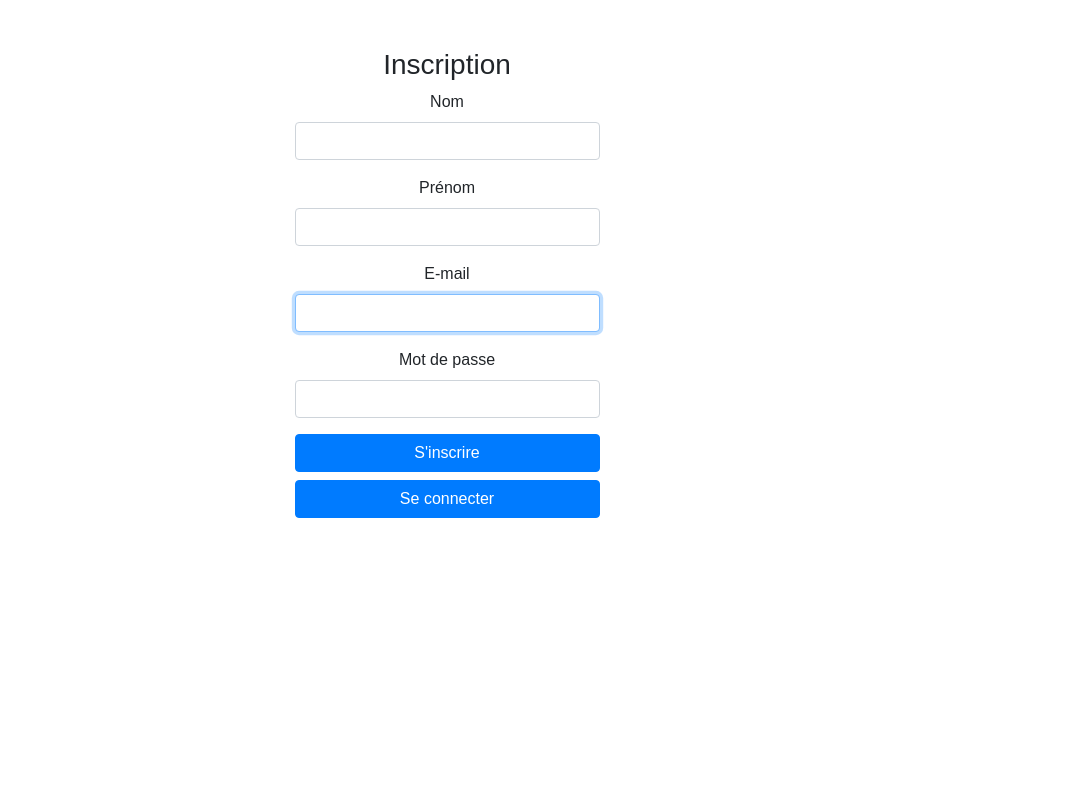
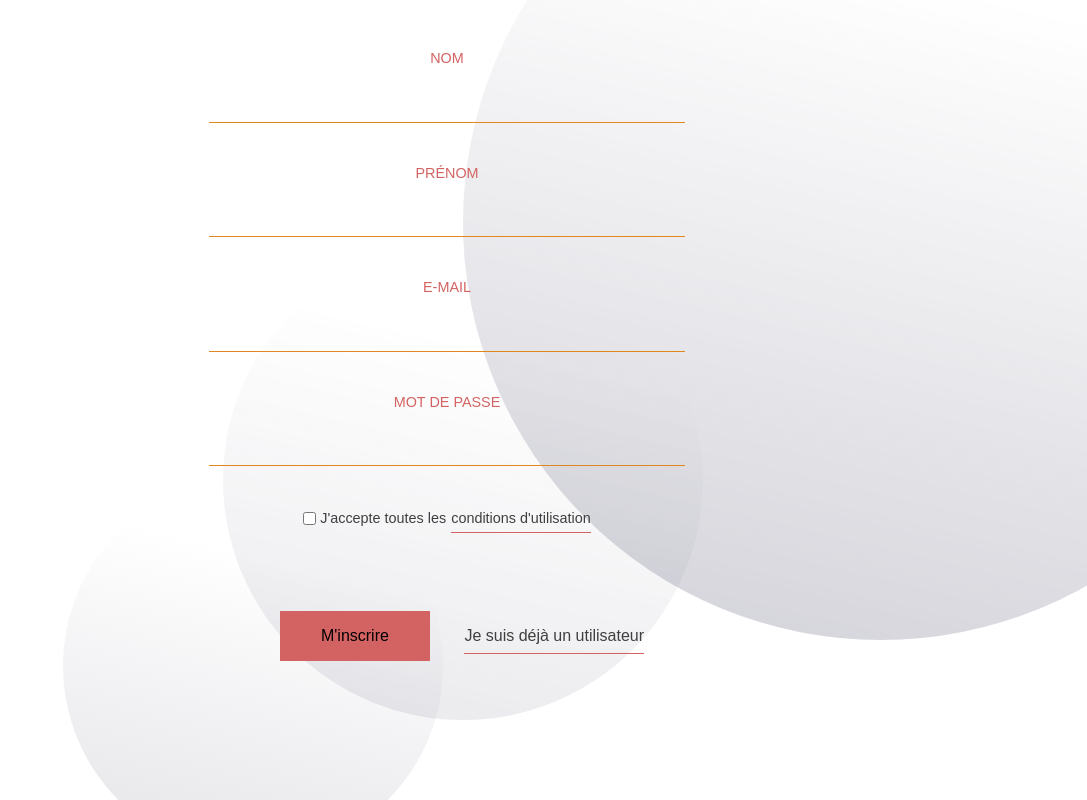
Before and after one commit to tlorreyte001/Bankeirble, a React (Create React App) app in the folder client/: page /signup in a window 1280 px wide. Shown: the whole page, without its empty margins (193-1280 px from the left). Built offline with nearby package versions, Linux system fonts and the light colour scheme.

Commit message:
fix front

```diff
--- a/client/src/App.js
+++ b/client/src/App.js
@@ -6,9 +6,8 @@ import { PrivateRoute } from "./components/PrivateRoute.js";
 import { Acceuil } from "./pages/Acceuil.js";
 import "./App.css";
 import './pages/styleAcceuil.css';
-import Welcome from './pages/Welcome';
-import Formulaire from './pages/Formulaire';
-// import 'bootstrap/dist/css/bootstrap.min.css';
+import {Welcome} from './pages/Welcome';
+import {Formulaire} from './pages/Formulaire';
 
 
 class App extends Component {
--- a/client/src/pages/Formulaire.js
+++ b/client/src/pages/Formulaire.js
@@ -1,11 +1,12 @@
-import React , {Component} from 'react';
+import React from 'react';
 import {Link} from 'react-router-dom';
-import { render } from '@testing-library/react';
-class Formulaire extends Component{
 
 
-  constructor(){
-    super();
+export class Formulaire extends React.Component{
+
+
+  constructor(props){
+    super(props);
 
     this.state = {
       email: '',
@@ -38,24 +39,6 @@ class Formulaire extends Component{
     return(
 
       <div className="Formulaire">
-          <header>
-          <div className="logo-container">
-            <img className="imglogo" src="./img/logo.png" alt="logo" />
-            <h4 className="logo">Bankeirble</h4>
-
-          </div>
-          <nav>
-              <ul className="nav-links">
-                <li ><a className="nav-link" href="#">Transacions</a></li>
-                <li ><a className="nav-link" href="#">Liste des prêts</a></li>
-                <li ><a className="nav-link" href="formulaire">Formulaire</a></li>
-
-              </ul>
-          </nav>
-          <div className="account-icon">
-              <img className="imgaccount" src="./img/user-1.png" alt="account-icon" />
-          </div>
-      </header>
 
       <main>
         <form onSubmit={this.handleSubmit} className="FormFields">
@@ -74,7 +57,7 @@ class Formulaire extends Component{
 
           <div className="FormField">
             <label className="FormField__CheckboxLabel">
-                <input className="FormField__Checkbox" type="checkbox" name="hasAgreed" value={this.state.hasAgreed} onChange={this.handleChange} /> J'accepte toutes les <a href="" className="FormField__TermsLink">conditions d'utilisation</a>
+                <input className="FormField__Checkbox" type="checkbox" name="hasAgreed" value={this.state.hasAgreed} onChange={this.handleChange} /> J'accepte toutes les <a href="/" className="FormField__TermsLink">conditions d'utilisation</a>
             </label>
           </div>
           <div className="FormField">
@@ -91,5 +74,3 @@ class Formulaire extends Component{
     );
   }
 }
-
-export default Formulaire;
--- a/client/src/pages/Login.js
+++ b/client/src/pages/Login.js
@@ -1,6 +1,6 @@
 import React from "react";
-import { Button, FormGroup, FormControl, FormLabel } from "react-bootstrap";
 import API from "../utils/API";
+import {Link} from "react-router-dom";
 
 export class Login extends React.Component {
 
@@ -41,37 +41,23 @@ export class Login extends React.Component {
     };
 
     render() {
-        const { mail_perso, password } = this.state;
         return (
-            <div className={"container-fluid text-center Login"}>
-                <div className={"col"}>
-                    <div className={"mx-auto pt-5"} style={{maxWidth: "25%"}}>
-                        <h3>Connexion</h3>
-                        <FormGroup controlId="mail_perso">
-                            <FormLabel>E-mail</FormLabel>
-                            <FormControl
-                                autoFocus
-                                type="email"
-                                value={mail_perso}
-                                onChange={this.handleChange}
-                            />
-                        </FormGroup>
-                        <FormGroup controlId="password">
-                            <FormLabel>Mot de passe</FormLabel>
-                            <FormControl
-                                value={password}
-                                onChange={this.handleChange}
-                                type="password"
-                            />
-                        </FormGroup>
-                        <Button onClick={this.send} block type="submit">
-                            Se connecter
-                        </Button>
-                        <Button onClick={this.change} block type="submit">
-                            Créer un compte
-                        </Button>
-                    </div>
+            <div className="text-center mx-auto pt-5" style={{maxWidth: "35em",}}>
+                <div className="FormField">
+                    <label className="FormField__Label" htmlFor="email">E-Mail</label>
+                    <input type="email" id="mail_perso" className="FormField__Input" name="email" value={this.state.mail_perso} onChange={this.handleChange} />
                 </div>
+                <div className="FormField">
+                    <label className="FormField__Label" htmlFor="password">Mot de passe</label>
+                    <input type="password" id="password" className="FormField__Input" name="password" value={this.state.password} onChange={this.handleChange} />
+                </div>
+                <div className="FormField">
+                    <button onClick={this.send} className="FormField__Button mr-20">Se connecter</button> <Link to="/signup" className="FormField__Link">Je n'ai pas de compte</Link>
+                </div>
+
+                <img className="big-circle" src="./img/big-eclipse.svg" alt=""/>
+                <img className="med-circle" src="./img/mid-eclipse.svg" alt=""/>
+                <img className="sm-circle" src="./img/small-eclipse.svg" alt=""/>
             </div>
         );
     }
--- a/client/src/pages/Signup.js
+++ b/client/src/pages/Signup.js
@@ -1,6 +1,6 @@
 import React from "react";
-import { Button, FormGroup, FormControl, FormLabel } from "react-bootstrap";
 import API from "../utils/API";
+import {Link} from "react-router-dom";
 
 export class Signup extends React.Component {
   constructor(props) {
@@ -10,11 +10,15 @@ export class Signup extends React.Component {
       prenom:"",
       password:"",
       mail_perso:"",
+        hasAgreed: false
     };
   }
 
   send = async () => {
-    const { password, mail_perso, nom, prenom } = this.state;
+    const { password, mail_perso, nom, prenom, hasAgreed } = this.state;
+    if(!hasAgreed){
+        return;
+    }
     if (!mail_perso || mail_perso.length === 0) {
       return;
     }
@@ -42,55 +46,37 @@ export class Signup extends React.Component {
   };
 
   render() {
-    const { mail_perso, password, nom, prenom } = this.state;
     return (
-        <div className={"container-fluid text-center Login"}>
-          <div className={"col"}>
-            <div className={"mx-auto pt-5"} style={{maxWidth: "25%"}}>
-              <h3>Inscription</h3>
-              <FormGroup controlId="nom">
-                <FormLabel>Nom</FormLabel>
-                <FormControl
-                    autoFocus
-                    type="input"
-                    value={nom}
-                    onChange={this.handleChange}
-                />
-              </FormGroup>
-              <FormGroup controlId="prenom">
-                <FormLabel>Prénom</FormLabel>
-                <FormControl
-                    autoFocus
-                    type="input"
-                    value={prenom}
-                    onChange={this.handleChange}
-                />
-              </FormGroup>
-              <FormGroup controlId="mail_perso">
-                <FormLabel>E-mail</FormLabel>
-                <FormControl
-                    autoFocus
-                    type="email"
-                    value={mail_perso}
-                    onChange={this.handleChange}
-                />
-              </FormGroup>
-              <FormGroup controlId="password">
-                <FormLabel>Mot de passe</FormLabel>
-                <FormControl
-                    value={password}
-                    onChange={this.handleChange}
-                    type="password"
-                />
-              </FormGroup>
-              <Button onClick={this.send} block type="submit">
-                S'inscrire
-              </Button>
-              <Button onClick={this.change} block type="submit">
-                Se connecter
-              </Button>
+        <div className="text-center mx-auto pt-5" style={{maxWidth: "35em",}}>
+          <div className="FormField">
+            <label className="FormField__Label" htmlFor="name">Nom</label>
+            <input type="text" id="nom" className="FormField__Input" name="name" value={this.state.nom} onChange={this.handleChange} />
+          </div>
+          <div className="FormField">
+            <label className="FormField__Label" htmlFor="name">Prénom</label>
+            <input type="text" id="prenom" className="FormField__Input" name="name" value={this.state.prenom} onChange={this.handleChange} />
+          </div>
+            <div className="FormField">
+                <label className="FormField__Label" htmlFor="email">E-Mail</label>
+                <input type="email" id="mail_perso" className="FormField__Input" name="email" value={this.state.mail_perso} onChange={this.handleChange} />
             </div>
+          <div className="FormField">
+            <label className="FormField__Label" htmlFor="password">Mot de passe</label>
+            <input type="password" id="password" className="FormField__Input" name="password" value={this.state.password} onChange={this.handleChange} />
           </div>
+
+          <div className="FormField">
+            <label className="FormField__CheckboxLabel">
+              <input className="FormField__Checkbox" type="checkbox" id="hasAgreed" value={this.state.hasAgreed} onChange={this.handleChange} /> J'accepte toutes les<a href="/" className="FormField__TermsLink">conditions d'utilisation</a>
+            </label>
+          </div>
+          <div className="FormField">
+            <button onClick={this.send} className="FormField__Button mr-20">M'inscrire</button> <Link to="/login" className="FormField__Link">Je suis déjà un utilisateur</Link>
+          </div>
+
+          <img className="big-circle" src="./img/big-eclipse.svg" alt=""/>
+          <img className="med-circle" src="./img/mid-eclipse.svg" alt=""/>
+          <img className="sm-circle" src="./img/small-eclipse.svg" alt=""/>
         </div>
     );
   }
--- a/client/src/pages/Welcome.js
+++ b/client/src/pages/Welcome.js
@@ -1,12 +1,15 @@
-import React,{Component} from 'react';
-import {Link, NavLink} from 'react-router-dom';
-import {browserHistory} from 'react-router';
+import React from 'react';
+import {NavLink} from 'react-router-dom';
 
 import './styleAcceuil.css';
-class Welcome extends Component {
+export class Welcome extends React.Component {
 
-    handleCommencer (){
-        browserHistory.push("/formulaire");
+    handleCommencer(){
+        window.location = "/signup";
+    };
+
+    handleSeConnecter(){
+        window.location = "/login";
     }
 
 render(){
@@ -22,8 +25,8 @@ render(){
         </div>
         <nav>
             <ul className="nav-links">
-                <li ><a className="nav-link" href="#">Transacions</a></li>
-                <li ><a className="nav-link" href="#">Liste des prêts</a></li>
+                <li ><a className="nav-link" href="/">Transacions</a></li>
+                <li ><a className="nav-link" href="/">Liste des prêts</a></li>
                 <li ><NavLink to={"/formulaire"} className="nav-link" activeStyle={{color: "red"}}>Formulaire</NavLink></li>
 
             </ul>
@@ -42,8 +45,8 @@ render(){
                         Avec la confiance de la BlockChain </p>
                 </div>
                 <div className="cta">
-                    <button className="cta-select" onClick={this.handleCommencer}>commencer</button>
-                    <button className="cta-add">se connecter</button>
+                    <button className="cta-select" onClick={this.handleCommencer}>Commencer</button>
+                    <button className="cta-add" onClick={this.handleSeConnecter}>Connection</button>
 
                 </div>
             </div>
@@ -61,4 +64,3 @@ render(){
     );
 }
 }
-export default Welcome;
--- a/client/src/pages/styleAcceuil.css
+++ b/client/src/pages/styleAcceuil.css
@@ -125,6 +125,10 @@ header{
     border: none;
     margin: 30px 0px 0px 30px;
 }
+.FormField__Button:hover{
+    background: #d36362;
+}
+
 .cover{
     flex: 1;
 }
```
